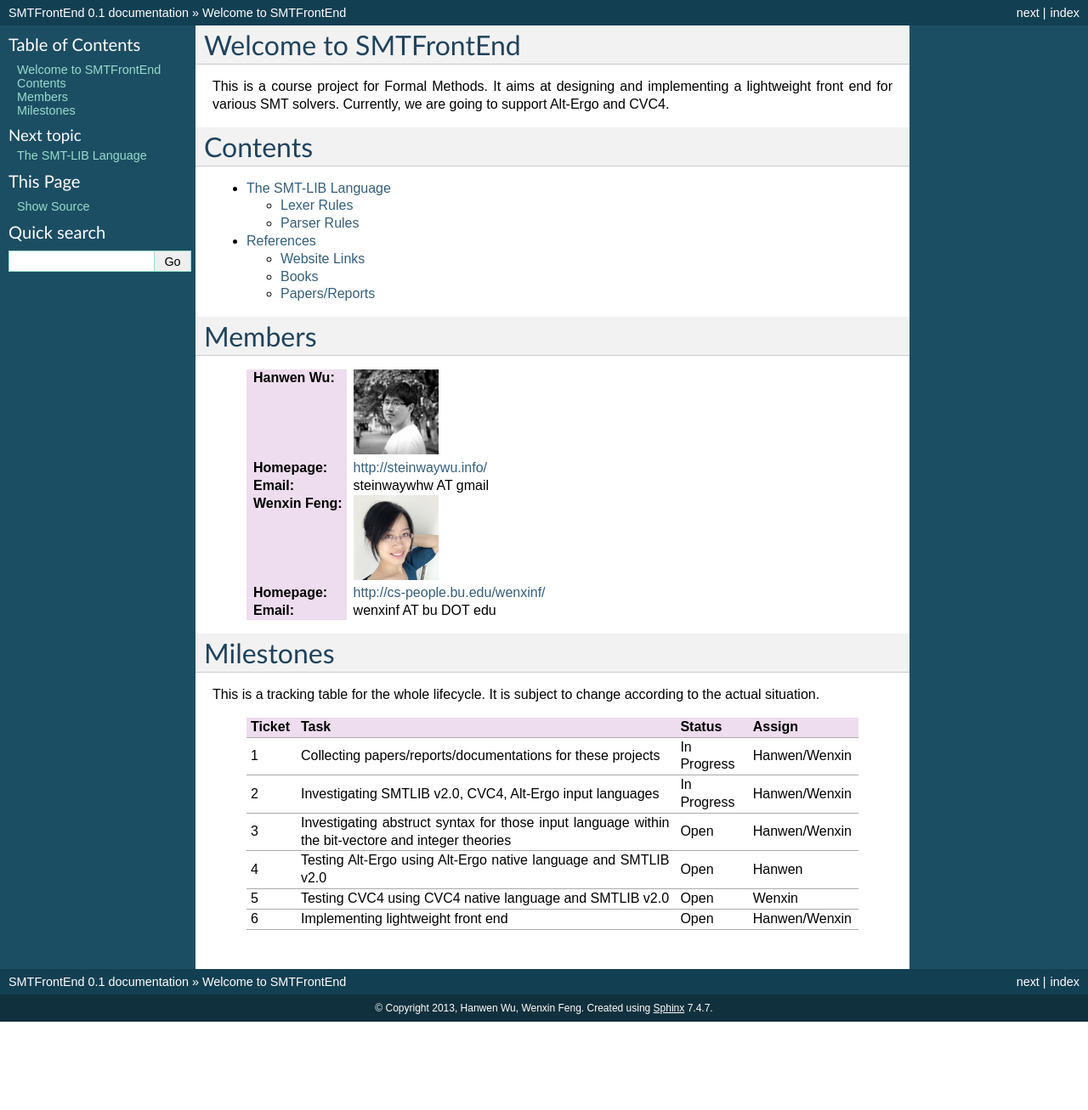
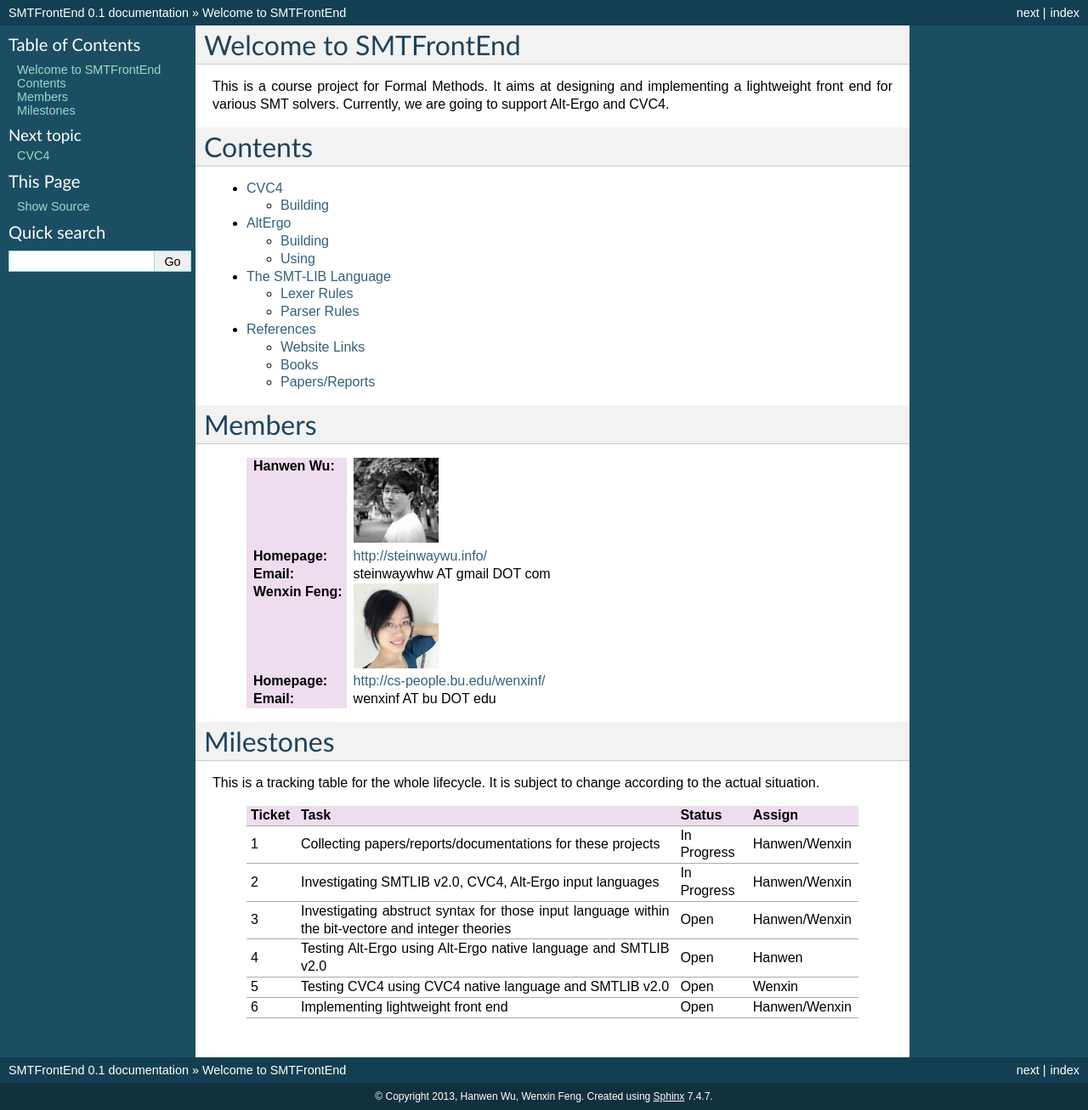
Before and after one commit to steinwaywhw/SMT-FrontEnd, a Sphinx documentation site: the page built from docs/source/index.rst, in a window 1280 px wide. Shown: the whole page at 85% size. Built offline with Sphinx 7.4.7, drawn with Linux system fonts in a browser that asks for light colours; formulas are drawn with MathJax 3; before the commit the page ends 1203 px from its top, so only the background shows below that; some of the changed lines change nothing that is shown.

Commit message:
Build and run CVC4/AltErgo

```diff
--- /dev/null
+++ b/docs/source/builduse.rst
@@ -0,0 +1,44 @@
+CVC4
+=========================
+
+Building
+-----------
+
+Since ANTLR has been largely changed, the building process listed `here <http://church.cims.nyu.edu/wiki/User_Manual#Building_CVC4_from_source>`_ should be changed a little bit.
+
+#. Download source code from official `links <http://cvc4.cs.nyu.edu/builds/src/>`_.
+#. Following the `building instruction <http://church.cims.nyu.edu/wiki/User_Manual#Building_CVC4_from_source>`_ to build the CVC4.
+#. Enter ``contrib`` directory, use ``get-antlr-3.4`` to get ANTLR.
+
+	.. note:: The ``get-antlr-3.4`` file should be changed.
+		All the hyperlinks including "**antlr.org**" should be changed to "**antlr3.org**".
+
+#. Use ``./configure --with-antlr-dir=`pwd`/antlr-3.4 ANTLR=`pwd`/antlr-3.4/bin/antlr3`` to do configuration.
+#. Following the rest steps in the building instruction. If the ``configure`` reports missing something, just install them all.
+#. Make
+
+
+AltErgo
+==========================
+
+Building
+----------
+
+It depends largely on OCaml, so during configuration and making, if they report missing something, google that and install related packages. Most of them are OCaml related, and try to google ``ocamlfind``, ``ocaml-core``, ``typeconv`` for more information.
+
+Using
+-------
+
+To invoke command line interface, just type ::
+
+	./alt-ergo.opt scriptfile.smt2
+
+to execute a SMT-LIB v2.0 script file. AltErgo will convert it into its native language, and then execute it. The result will be printed on the standard output.
+
+To invoke GUI, just type ::
+
+	./altgr-ergo.opt scriptfile.smt2
+
+to open it. If the file is successfully parsed and translated, then the GUI will open. Otherwise, it exits.
+
+.. note:: It may take a very long time for either way to process the whole script file.
--- a/docs/source/index.rst
+++ b/docs/source/index.rst
@@ -14,6 +14,7 @@
 .. toctree::
    :maxdepth: 2
 
+   builduse
    smtv2
    ref
 
@@ -22,7 +23,7 @@
 
     :Hanwen Wu: |HW|
     :Homepage: http://steinwaywu.info/
-    :Email: steinwaywhw AT gmail
+    :Email: steinwaywhw AT gmail DOT com
 
     :Wenxin Feng: |WF|
     :Homepage: http://cs-people.bu.edu/wenxinf/
```
